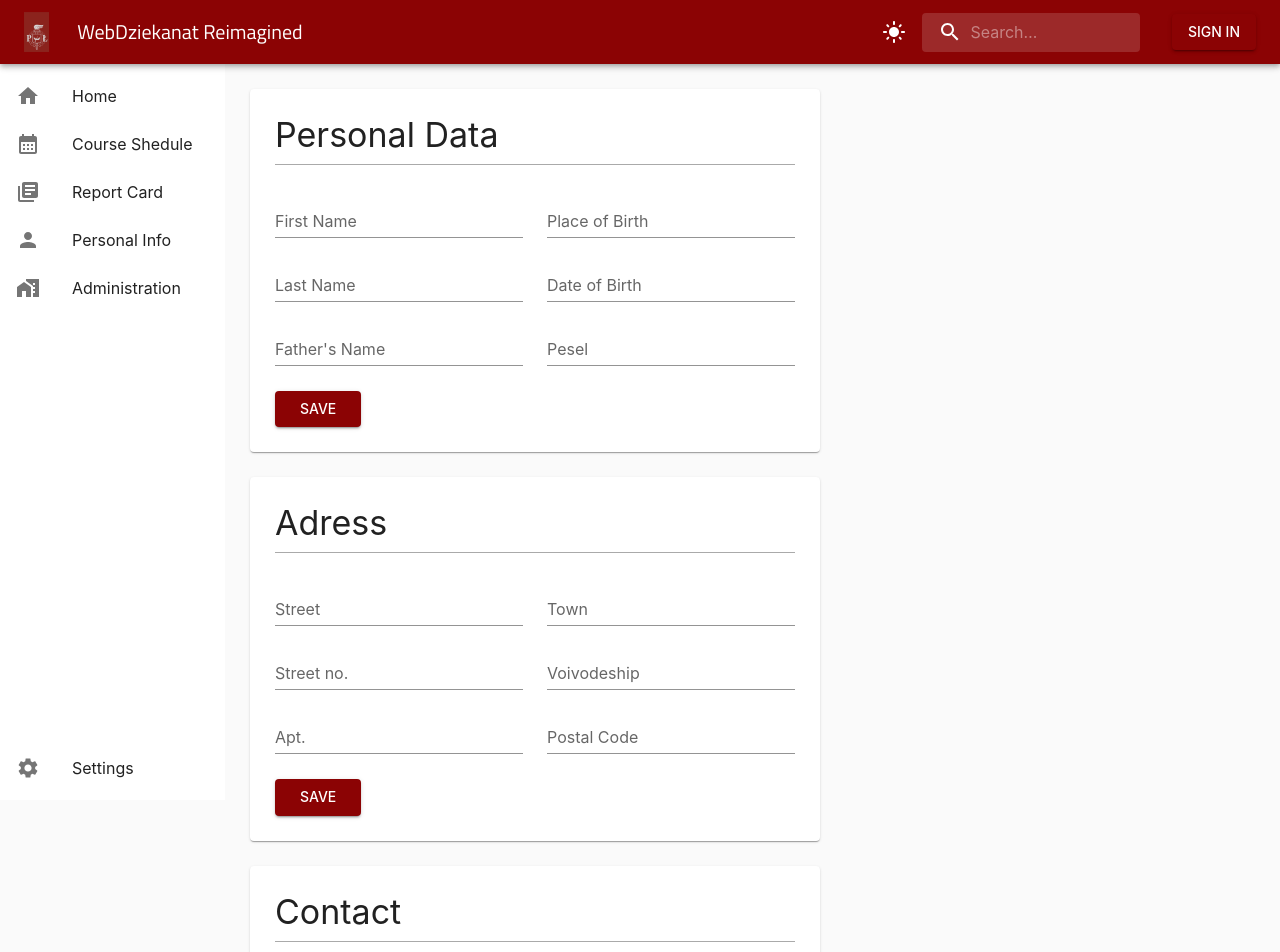
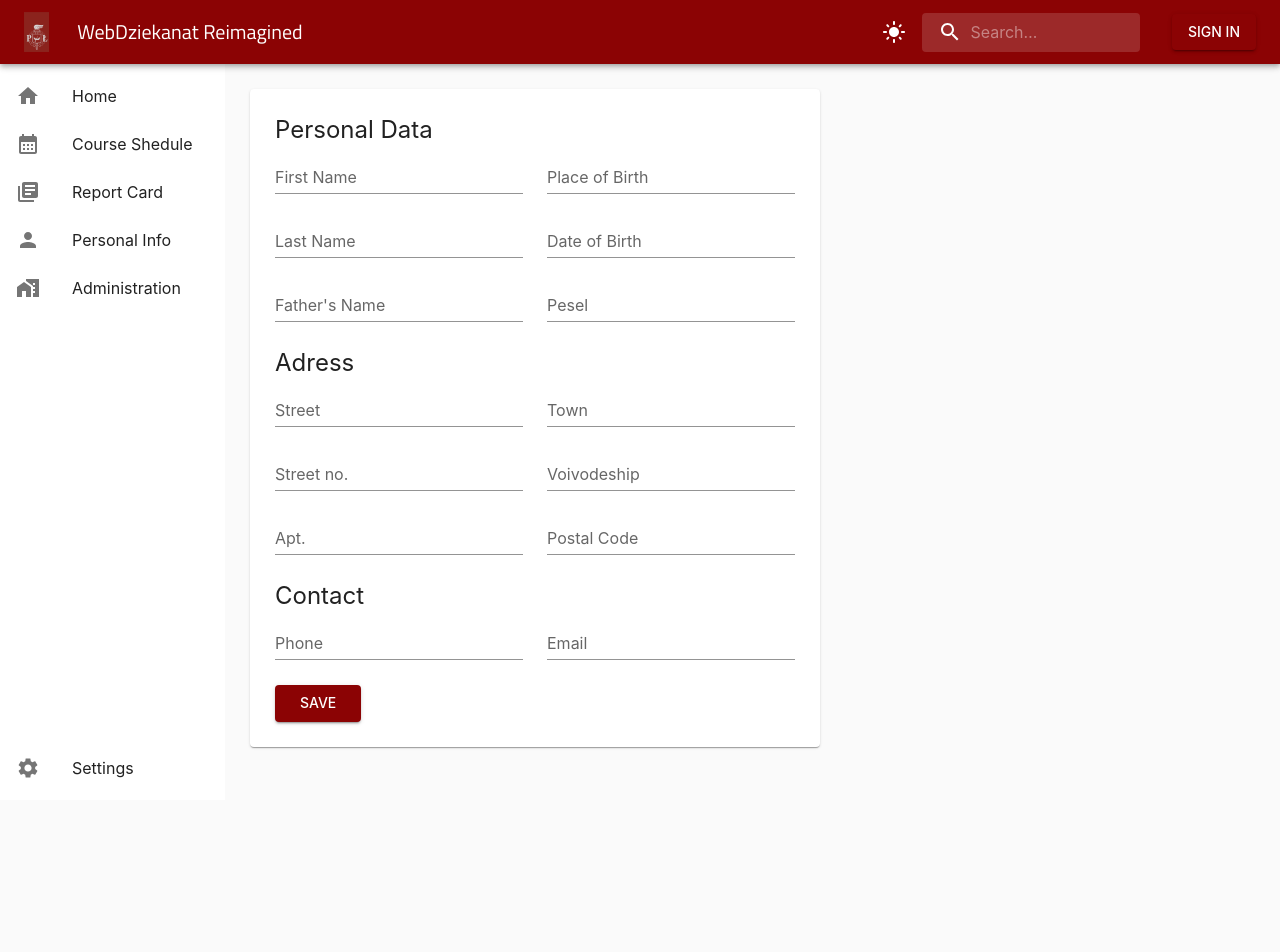
Before and after one commit to wojtek-kowalczyk/webdziekanat-reimagined, a React (Create React App) app: page /personal in a window 1280 px wide. Shown: the top 952 px of the page. After the commit the page ends 800 px from the top, so only its background shows below. Built offline with nearby package versions, Linux system fonts and the light colour scheme.

Commit message:
personal info page

```diff
--- a/src/components/personal-data.tsx
+++ b/src/components/personal-data.tsx
@@ -6,10 +6,10 @@ function PersonalData(props: {
 }) {
     // const [personalEditMode, setPersonalEditMode] = useState()
     return (
-        <>
-            <Paper sx={{ margin: "25px", padding: "25px" }}>
-                <Typography variant="h4" sx={{ marginBottom: "8px" }}>Personal Data</Typography>
-                <div style={{ backgroundColor: "#aaa", width: "100%", height: "1px" }}></div>
+        <Box sx={{display: "flex", flexDirection: "row", flexWrap: "wrap"}}>
+            <Paper sx={{ margin: "25px", padding: "25px"}}>
+
+                <Typography variant="h5" sx={{ marginBottom: "-25px" }}>Personal Data</Typography>
                 <Box className="form" sx={{ display: "flex", marginY: "25px", gap: 3 }}>
                     <Box sx={{ display: "flex", flexDirection: "column", gap: 2 }}>
                         <TextField label="First Name" variant="standard" />
@@ -22,12 +22,8 @@ function PersonalData(props: {
                         <TextField label="Pesel" variant="standard" />
                     </Box>
                 </Box>
-                <Button variant="contained" sx={{ paddingX: "25px", paddingY: "6px" }}>Save</Button>
-            </Paper>
 
-            <Paper sx={{ margin: "25px", padding: "25px" }}>
-                <Typography variant="h4" sx={{ marginBottom: "8px" }}>Adress</Typography>
-                <div style={{ backgroundColor: "#aaa", width: "100%", height: "1px" }}></div>
+                <Typography variant="h5" sx={{ marginBottom: "-25px" }}>Adress</Typography>
                 <Box className="form" sx={{ display: "flex", marginY: "25px", gap: 3 }}>
                     <Box sx={{ display: "flex", flexDirection: "column", gap: 2 }}>
                         <TextField label="Street" variant="standard" />
@@ -40,12 +36,8 @@ function PersonalData(props: {
                         <TextField label="Postal Code" variant="standard" />
                     </Box>
                 </Box>
-                <Button variant="contained" sx={{ paddingX: "25px", paddingY: "6px" }}>Save</Button>
-            </Paper>
 
-            <Paper sx={{ margin: "25px", padding: "25px" }}>
-                <Typography variant="h4" sx={{ marginBottom: "8px" }}>Contact</Typography>
-                <div style={{ backgroundColor: "#aaa", width: "100%", height: "1px" }}></div>
+                <Typography variant="h5" sx={{ marginBottom: "-25px" }}>Contact</Typography>
                 <Box className="form" sx={{ display: "flex", marginY: "25px", gap: 3 }}>
                     <Box sx={{ display: "flex", flexDirection: "column", gap: 2 }}>
                         <TextField label="Phone" variant="standard" />
@@ -56,7 +48,7 @@ function PersonalData(props: {
                 </Box>
                 <Button variant="contained" sx={{ paddingX: "25px", paddingY: "6px" }}>Save</Button>
             </Paper>
-        </>
+        </Box>
     )
 }
 
```
